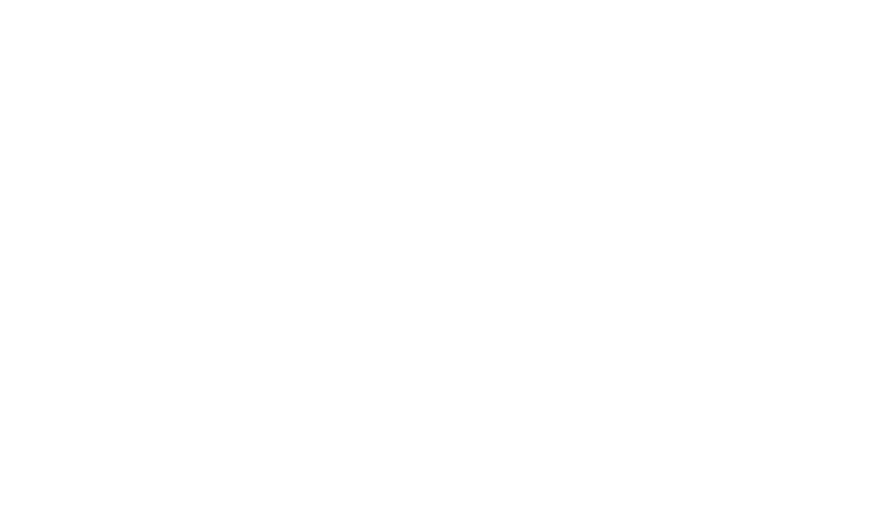
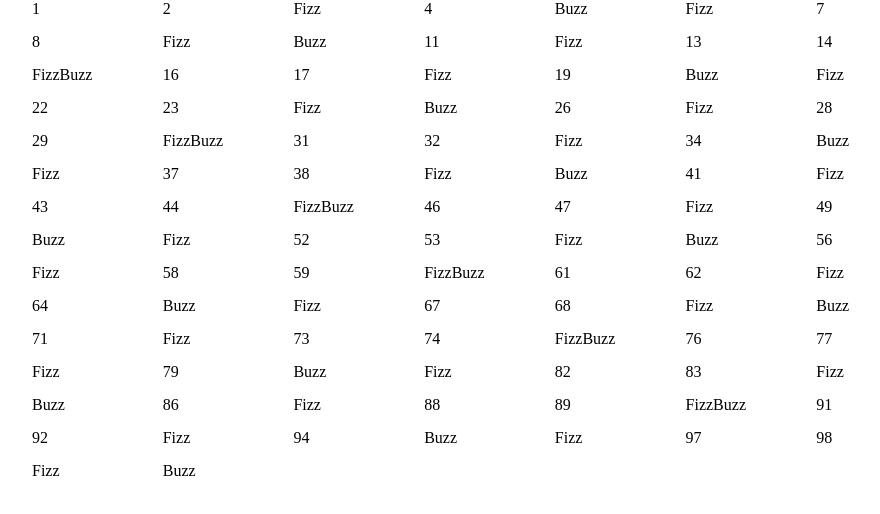
Before and after one commit to Albiddd/js-fizzbuzz, a plain HTML site: page index.html in a window 1280 px wide. Shown: the whole page, without its empty margins (158-1038 px from the left). Drawn offline with Linux system fonts and the light colour scheme.

Commit message:
milestone 2

```diff
--- a/css/style.css
+++ b/css/style.css
@@ -8,3 +8,9 @@
     max-width: 900px;
     margin: 0 auto;
 }
+
+.grid{
+    display: grid;
+    grid-template-columns: 1fr 1fr 1fr 1fr 1fr 1fr 1fr;
+    gap: 15px;
+}
--- a/js/app.js
+++ b/js/app.js
@@ -14,3 +14,29 @@ for(let i=1; i<=100; i++){
     }
     console.log(num);
 }
+
+const gridElement = document.querySelector('.grid');
+gridElement.innerHTML = '';
+
+
+for(let i=1; i<=100; i++){
+    let num = i;
+    const divElement = document.createElement('div');
+
+
+    gridElement.append(divElement);
+
+    if(num % 15 == 0){
+        num = 'FizzBuzz';
+    }
+    else if(num % 3 == 0){
+        num = 'Fizz';
+    }
+    else if(num % 5 == 0){
+        num = 'Buzz';
+    }
+
+    divElement.append(num)
+    divElement.classList.add('cella');
+    gridElement.append(divElement);
+}
```
